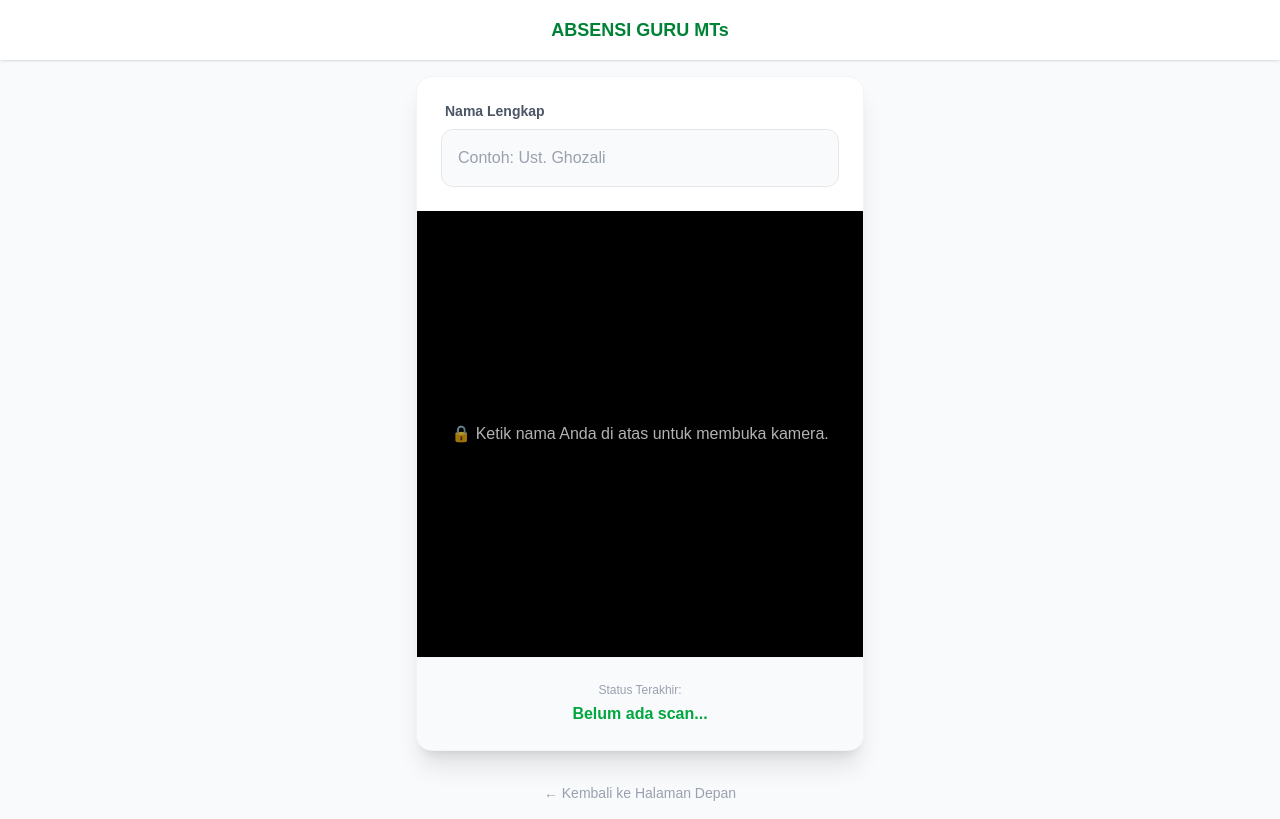
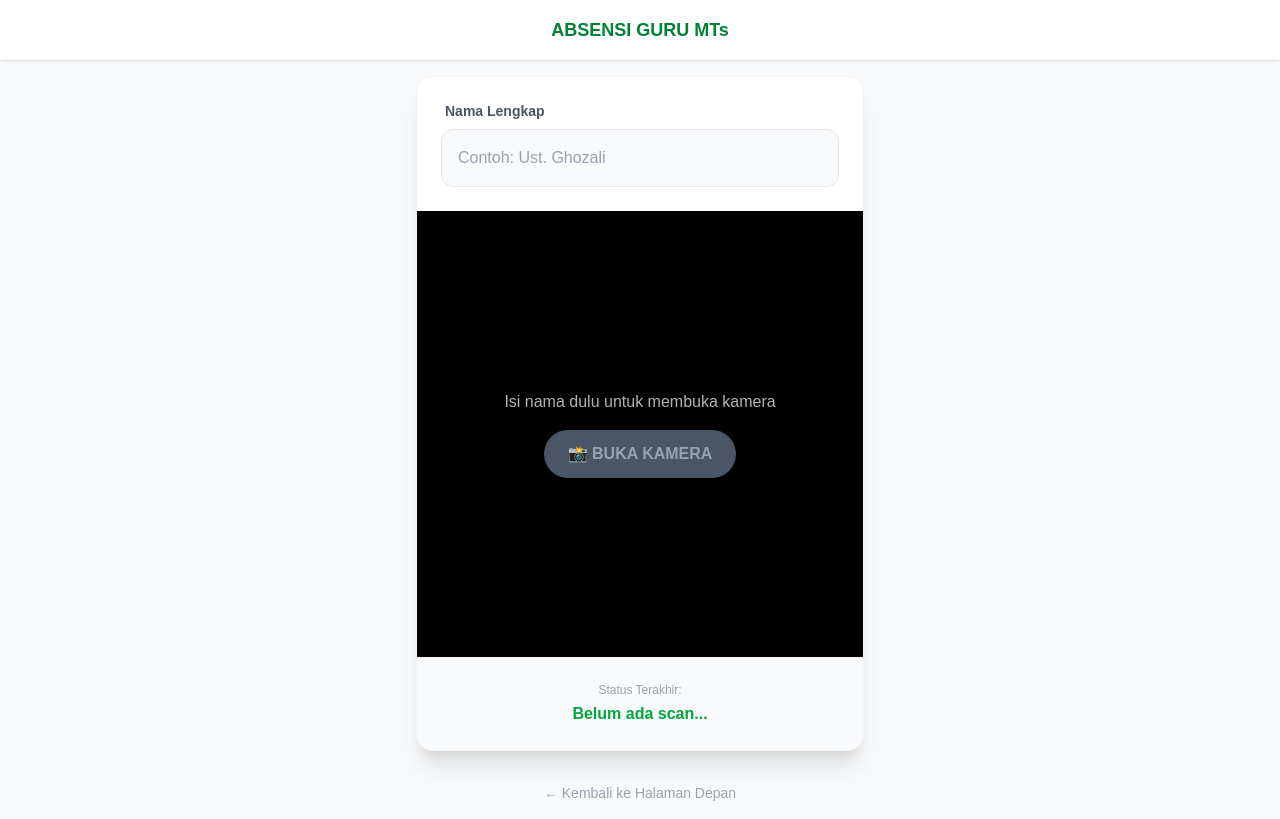
Before and after one commit to ghozaliaja/absensi-mts-demo, a Next.js app: page /guru in a window 1280 px wide. Built offline with nearby package versions, Linux system fonts and the light colour scheme; no server answers.

Commit message:
Fix: Optimize camera performance and show raw QR text

```diff
--- a/app/admin/page.tsx
+++ b/app/admin/page.tsx
@@ -28,32 +28,14 @@ export default function AdminPage() {
             .channel('realtime-logs')
             .on('postgres_changes', { event: 'INSERT', schema: 'public', table: 'absensi_logs' }, (payload) => {
                 setLogs((current) => [payload.new as Log, ...current])
-            })
-            .subscribe()
-
-        return () => { supabase.removeChannel(channel) }
-    }, [])
-
-    // Fungsi biar link QR yang panjang jadi pendek
-    const formatKelas = (text: string) => {
-        if (!text) return '-'
-        if (text.startsWith('http')) return '🔍 QR CODE LINK'
-        return text
-    }
-
-    return (
-        <div className="min-h-screen bg-gray-100 text-gray-800 font-sans">
-            {/* Header */}
-            <nav className="bg-green-700 text-white p-4 shadow-md sticky top-0 z-50">
-                <div className="max-w-6xl mx-auto flex justify-between items-center">
-                    <h1 className="text-xl font-bold flex items-center gap-2">
+                    < h1 className = "text-xl font-bold flex items-center gap-2" >
                         <span>🏫</span> MONITORING PIKET
-                    </h1>
-                    <span className="text-sm bg-green-800 px-3 py-1 rounded-full animate-pulse">
-                        🟢 Live Connection
-                    </span>
-                </div>
-            </nav>
+                    </h1 >
+            <span className="text-sm bg-green-800 px-3 py-1 rounded-full animate-pulse">
+                🟢 Live Connection
+            </span>
+                </div >
+            </nav >
 
             <main className="max-w-6xl mx-auto p-6">
                 <div className="bg-white rounded-xl shadow-lg border border-gray-200 overflow-hidden">
@@ -106,6 +88,6 @@ export default function AdminPage() {
                     </div>
                 </div>
             </main>
-        </div>
+        </div >
     )
 }
--- a/app/guru/page.tsx
+++ b/app/guru/page.tsx
@@ -8,17 +8,15 @@ export default function GuruPage() {
     const [nama, setNama] = useState('')
     const [scanResult, setScanResult] = useState('')
     const [loading, setLoading] = useState(false)
+    const [isCameraOpen, setIsCameraOpen] = useState(false) // State baru buat kontrol kamera
 
-    // Gunakan useRef untuk lock yang sinkron (anti-jebol)
     const isProcessing = useRef(false)
 
     // eslint-disable-next-line @typescript-eslint/no-explicit-any
     const handleScan = async (result: any) => {
         if (result && result.length > 0 && nama) {
-            // Cek lock ref, kalau sedang processing, stop.
             if (isProcessing.current) return
 
-            // Aktifkan lock
             isProcessing.current = true
             setLoading(true)
 
@@ -35,7 +33,6 @@ export default function GuruPage() {
                 }
             }
 
-            // Buka lock setelah 3 detik
             setTimeout(() => {
                 isProcessing.current = false
                 setLoading(false)
@@ -45,39 +42,52 @@ export default function GuruPage() {
 
     return (
         <div className="min-h-screen bg-gray-50 flex flex-col">
-            {/* Header Mobile */}
             <div className="bg-white p-4 shadow-sm text-center sticky top-0 z-10">
                 <h1 className="font-bold text-green-700 text-lg">ABSENSI GURU MTs</h1>
             </div>
 
             <div className="flex-1 flex flex-col items-center justify-center p-4">
 
-                {/* Card Utama */}
                 <div className="bg-white w-full max-w-md rounded-2xl shadow-xl overflow-hidden border border-gray-100">
 
                     <div className="p-6">
                         <label className="block text-gray-600 text-sm font-bold mb-2 ml-1">Nama Lengkap</label>
+                        <div className="flex gap-2">
                             <input
                                 type="text"
                                 placeholder="Contoh: Ust. Ghozali"
                                 className="w-full bg-gray-50 p-4 border border-gray-200 rounded-xl focus:outline-none focus:ring-2 focus:ring-green-500 text-gray-800 font-medium placeholder-gray-400"
                                 value={nama}
                                 onChange={(e) => setNama(e.target.value)}
+                                disabled={isCameraOpen} // Disable input pas kamera nyala biar gak berat
                             />
+                        </div>
                     </div>
 
                     {/* Area Kamera */}
-                    <div className="relative bg-black aspect-square">
-                        {!nama ? (
-                            <div className="absolute inset-0 flex items-center justify-center text-white/70 p-6 text-center">
-                                <p>🔒 Ketik nama Anda di atas untuk membuka kamera.</p>
+                    <div className="relative bg-black aspect-square flex flex-col items-center justify-center">
+                        {!isCameraOpen ? (
+                            <div className="text-center p-6">
+                                <p className="text-white/70 mb-4">
+                                    {nama ? 'Siap untuk scan?' : 'Isi nama dulu untuk membuka kamera'}
+                                </p>
+                                <button
+                                    onClick={() => setIsCameraOpen(true)}
+                                    disabled={!nama}
+                                    className={`px-6 py-3 rounded-full font-bold shadow-lg transition-transform active:scale-95 ${nama
+                                            ? 'bg-green-500 text-white hover:bg-green-600 cursor-pointer'
+                                            : 'bg-gray-600 text-gray-400 cursor-not-allowed'
+                                        }`}
+                                >
+                                    📸 BUKA KAMERA
+                                </button>
                             </div>
                         ) : (
                             <div className="w-full h-full relative">
                                 <Scanner
                                     onScan={handleScan}
                                     allowMultiple={true}
-                                    scanDelay={2000} // Tambah delay biar gak terlalu agresif
+                                    scanDelay={2000}
                                     components={{
                                         finder: false,
                                     }}
@@ -86,7 +96,8 @@ export default function GuruPage() {
                                         video: { width: '100%', height: '100%', objectFit: 'cover' }
                                     }}
                                 />
-                                {/* Overlay Frame Scanner */}
+
+                                {/* Overlay Frame */}
                                 <div className="absolute inset-0 border-[40px] border-black/50 flex items-center justify-center pointer-events-none">
                                     <div className="w-48 h-48 border-4 border-green-500 rounded-lg animate-pulse relative">
                                         <div className="absolute -top-10 w-full text-center text-white font-bold text-sm shadow-black drop-shadow-md">
@@ -94,11 +105,18 @@ export default function GuruPage() {
                                         </div>
                                     </div>
                                 </div>
+
+                                {/* Tombol Tutup Kamera */}
+                                <button
+                                    onClick={() => setIsCameraOpen(false)}
+                                    className="absolute bottom-4 left-1/2 transform -translate-x-1/2 bg-red-500/80 text-white px-4 py-2 rounded-full text-sm font-bold shadow-lg backdrop-blur-sm z-50 pointer-events-auto"
+                                >
+                                    ❌ TUTUP KAMERA
+                                </button>
                             </div>
                         )}
                     </div>
 
-                    {/* Footer Status */}
                     <div className="p-6 bg-gray-50 border-t border-gray-100 text-center">
                         <p className="text-xs text-gray-400 mb-1">Status Terakhir:</p>
                         <p className="font-bold text-green-600 truncate">
```
Lines whose indentation alone changed are shown as unchanged.
